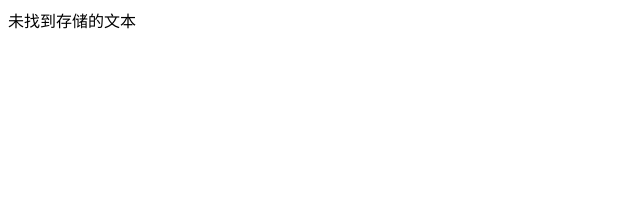
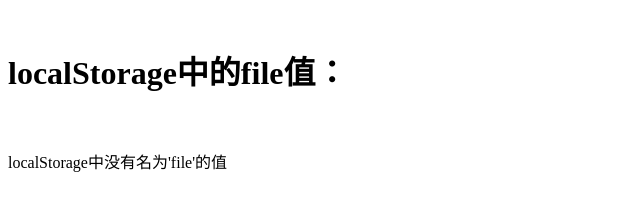
Before and after one commit to danbodeyuzhou/game, a plain HTML site: page local.html in a window 1280 px wide. Shown: the whole page, without its empty margins (0-640 px from the left). Drawn offline with Linux system fonts and the light colour scheme.

Commit message:
Update local.html

```diff
--- a/local.html
+++ b/local.html
@@ -1,23 +1,22 @@
 <!DOCTYPE html>
-<html lang="zh-CN">
+<html lang="en">
 <head>
-<meta charset="UTF-8">
-<title>读取本地存储</title>
-<script>
-function loadText() {
-  // 尝试读取本地存储中命名空间"file"下的"text"值
-  var text = localStorage.getItem('file.text');
-
-  // 如果读取到值，则将其显示在id为"display"的元素中
-  // 如果未读取到值，则显示"未找到存储的文本"
-  var displayElement = document.getElementById('display');
-  displayElement.innerHTML = text || '未找到存储的文本';
-}
-</script>
+    <meta charset="UTF-8">
+    <meta name="viewport" content="width=device-width, initial-scale=1.0">
+    <title>显示localStorage中的file值</title>
 </head>
-<body onload="loadText();">
-
-<div id="display"></div>
-
+<body>
+    <h1>localStorage中的file值：</h1>
+    <p id="fileValue"></p>
+    <script>
+        // 检查localStorage中是否存在名为"file"的值
+        if (localStorage.getItem("file")) {
+            // 如果存在，则将其显示在页面上
+            document.getElementById("fileValue").innerText = localStorage.getItem("file");
+        } else {
+            // 如果不存在，则显示提示信息
+            document.getElementById("fileValue").innerText = "localStorage中没有名为'file'的值";
+        }
+    </script>
 </body>
 </html>
```
